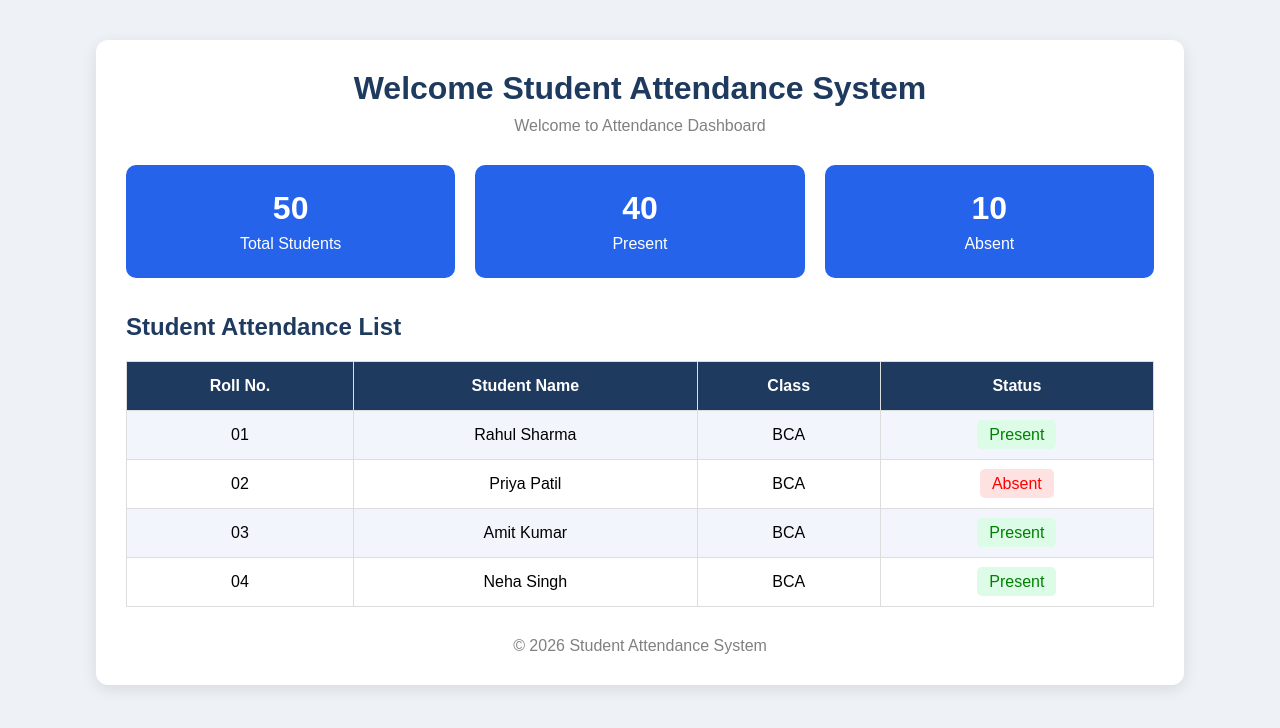
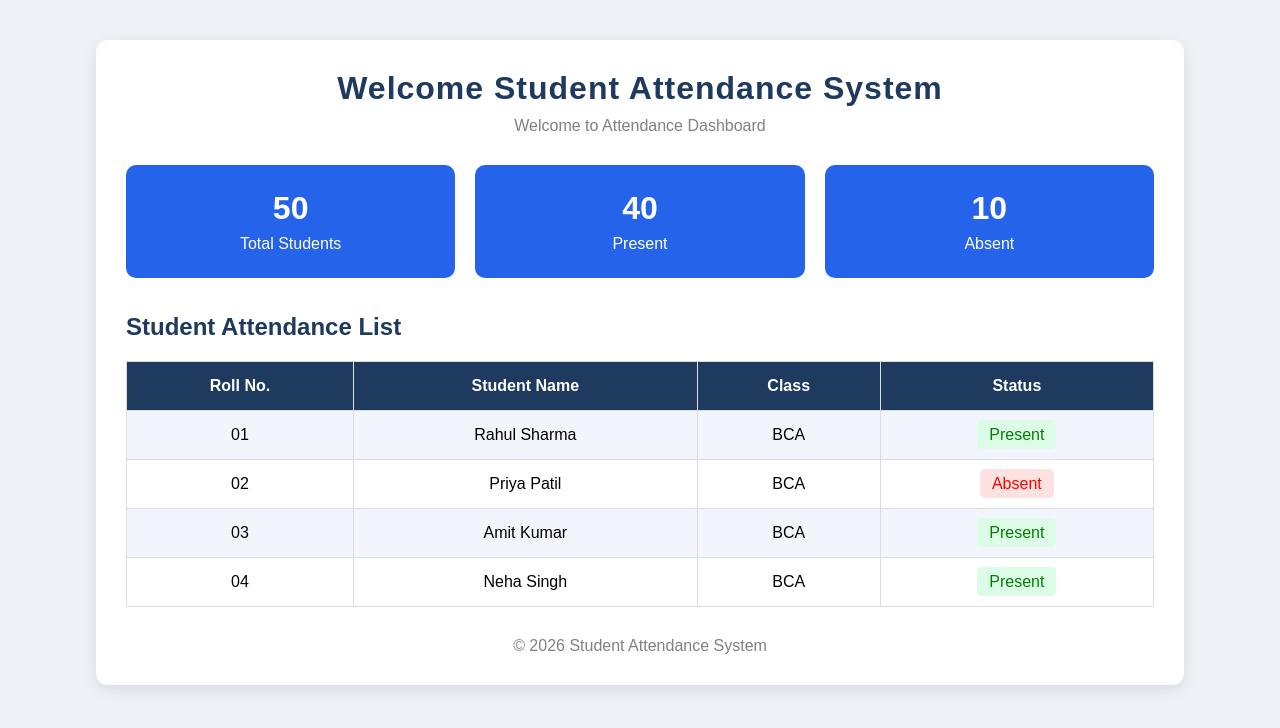
Before and after one commit to Shwetapawara04/Student-Attendance-System, a plain HTML site: page index.html in a window 1280 px wide. Drawn offline with Linux system fonts and the light colour scheme.

Commit message:
Improved heading design

```diff
--- a/style.css
+++ b/style.css
@@ -101,3 +101,9 @@ footer {
     transform: translateY(-5px);
     transition: 0.3s;
 }
+
+h1 {
+    font-size: 32px;
+    letter-spacing: 1px;
+    margin-bottom: 10px;
+}
```
